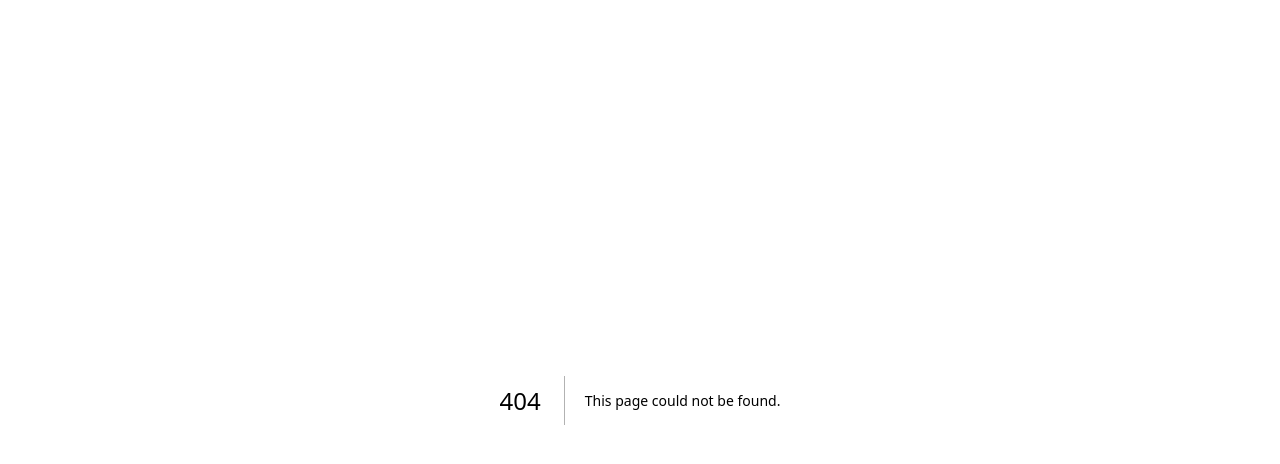
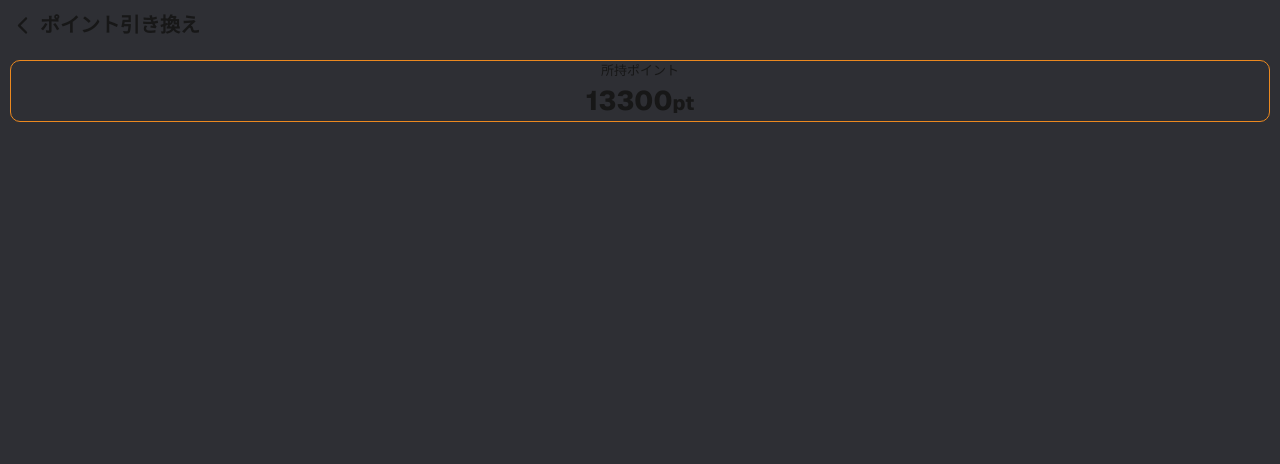
Before and after one commit to hakyukawa/frist_chat_next, a Next.js app in the folder hakyukawa-next/: page /pointexchange in a window 1280 px wide. Before the commit this address had no page. Shown: the top 464 px of the page. Built offline with nearby package versions, Linux system fonts and the light colour scheme.

Commit message:
[add]ポイント引き換えページ作成

```diff
--- /dev/null
+++ b/hakyukawa-next/src/app/pointexchange/page.tsx
@@ -0,0 +1,23 @@
+import React from "react";
+import Header from "@/components/common/Header";
+
+export default function Pointexchange () {
+
+    const nowPoint = 13300;
+
+    return(
+        <div>
+            <Header backPage backPageLink="/home" backPageText="ポイント引き換え" />
+            <div className="p-4">
+                <div className="border border-main rounded-[10px]">
+                    <div className="text-center">
+                        <p className="text-[13px]">所持ポイント</p>
+                        <p className="text-[27px] font-extrabold">{nowPoint}<span className="text-[20px]">pt</span></p>
+                    </div>
+                </div>
+            </div>
+        </div>
+    )
+
+
+}
```
